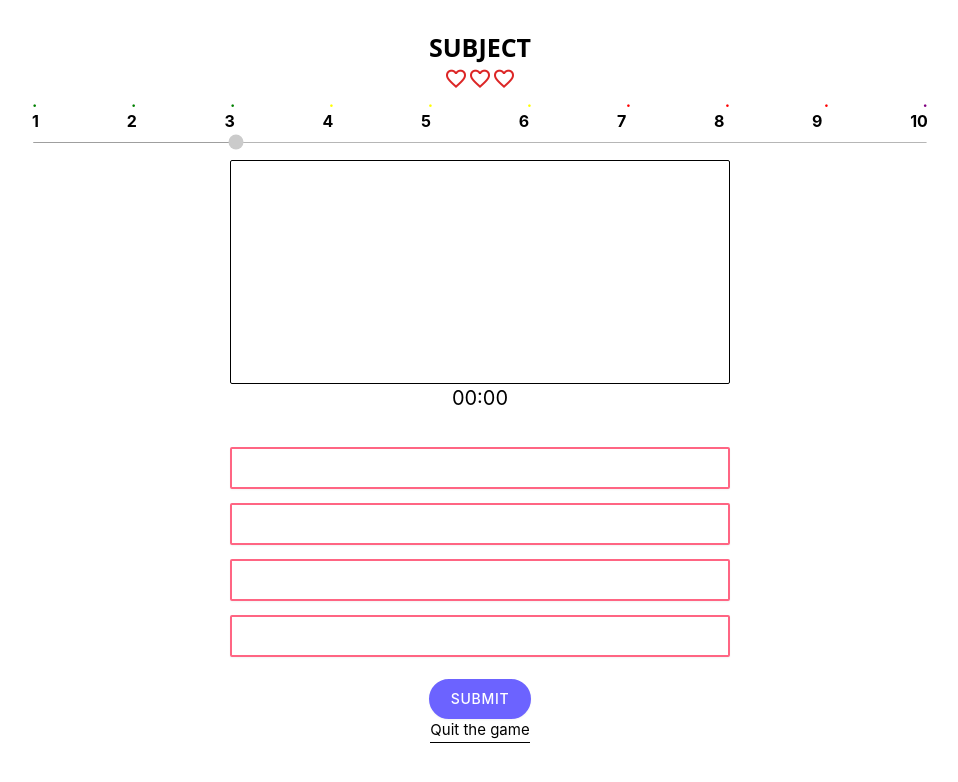
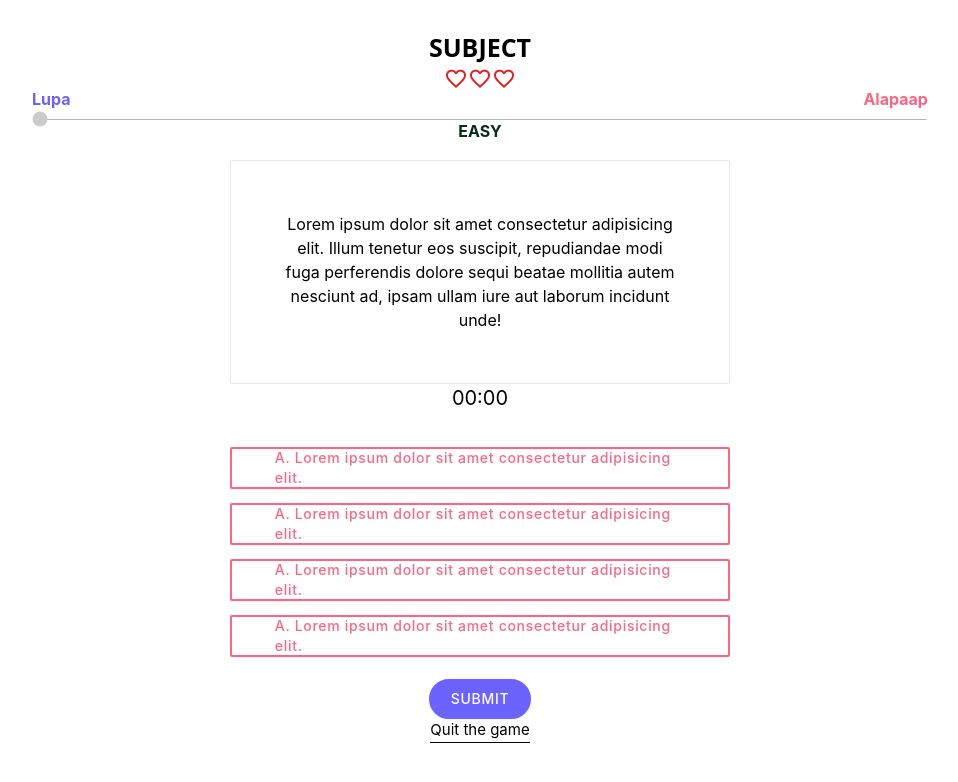
Before and after one commit to yukirochi/Alapaap, a React app in the folder frontend/: page /game in a window 1280 px wide. Shown: the whole page, without its empty margins (160-1118 px from the left). Built offline with nearby package versions, Linux system fonts and the light colour scheme.

Commit message:
more polished game ui

```diff
--- a/frontend/src/components/slider.jsx
+++ b/frontend/src/components/slider.jsx
@@ -1,29 +1,18 @@
-function Slider() {
+function Slider({value}) {
   return (
     <div className="w-[100%] h-[5%]  flex items-center justify-center flex-col ">
-        <div className="w-[70%] h-[30%] flex justify-between items-center mb-5 font-bold ">
-        <p className="text-[green]">.</p>
-        <p className="text-[green]">.</p>
-        <p className="text-[green]">.</p>
-        <p className="text-[yellow]">.</p>
-        <p className="text-[yellow]">.</p>
-        <p className="text-[yellow]">.</p>
-        <p className="text-[red]">.</p>
-        <p className="text-[red]">.</p>
-        <p className="text-[red]">.</p>
-        <p className="text-[purple]">.</p>
-      </div>
+
       <div className="w-[70%] h-[30%] flex justify-between items-center mb-5 font-bold">
-        <p >1</p>
-        <p>2</p>
-        <p>3</p>
-        <p>4</p>
-        <p>5</p>
-        <p>6</p>
-        <p>7</p>
-        <p>8</p>
-        <p>9</p>
-        <p>10</p>
+        <p className="text-[#6c63ff]">Lupa</p>
+        <p className="text-[green]"></p>
+        <p className="text-[green]"></p>
+        <p className="text-[#b69230]"></p>
+        <p className="text-[#b69230]"></p>
+        <p className="text-[#b69230]"></p>
+        <p className="text-[red]"></p>
+        <p className="text-[red]"></p>
+        <p className="text-[red]"></p>
+        <p className="text-[#ff6583]">Alapaap</p>
       </div>
       <input
         type="range"
@@ -31,9 +20,13 @@ function Slider() {
         min="1"
         max="10"
         step="1"
-        value="3"
+        value ={value}
         disabled
       />
+      {value <= 3 && <p className="text-green-950 font-bold">EASY</p>}
+      {value <= 6 && value > 3 && <p className="text-[#b69230] font-bold">MEDIUM</p>}
+      {value <= 9 && value > 6 && <p className="text-[red] font-bold">HARD</p>}
+      {value > 9 && <p className="text-[purple] font-bold">BOSS</p>}
     </div>
   );
 }
--- a/frontend/src/css/index.css
+++ b/frontend/src/css/index.css
@@ -15,3 +15,7 @@ code {
   font-family: source-code-pro, Menlo, Monaco, Consolas, "Courier New",
     monospace;
 }
+
+*{
+  cursor: pointer;
+}
--- a/frontend/src/pages/game.jsx
+++ b/frontend/src/pages/game.jsx
@@ -4,22 +4,37 @@ import Slider from "../components/slider";
 
 function Game() {
   let [life, setlife] = useState(3);
+  let [level, setlevel] = useState(1)
   return (
     <div className="w-[100vw] h-[100vh] overflow-hidden">
       <Gameheader life={life} />
       <div className="w-[100%] h-[5%]  flex relative">
-        <Slider />
+        <Slider value={level}/>
       </div>
+
       <div className=" w-[100%] h-[70%] flex flex-col justify-center items-center">
-        <div className="w-[80%] h-[40%] border-[1px] border-black rounded-sm max-w-[500px]"></div>
+        <div className="w-[80%] h-[40%] border-[1px] rounded-sm max-w-[500px] flex justify-center text-center items-center">
+          <p className="w-[80%]"> Lorem ipsum dolor sit amet consectetur adipisicing elit. Illum tenetur eos suscipit, repudiandae modi fuga perferendis dolore sequi beatae mollitia autem nesciunt ad, ipsam ullam iure aut laborum incidunt unde!</p>
+        </div>
         <div className="w-[80%] h-[5%] flex justify-center items-center text-[20px]">
           00:00
         </div>
         <div className="w-[80%] h-[50%] flex flex-col items-center justify-center gap-[5%]">
-          <div className="w-[100%] h-[15%]  max-w-[500px] bg-[white]  px-5 py-2 text-sm shadow-sm hover:shadow-lg  font-medium tracking-wider border-2 border-[#ff6583] hover:bg-[#ff6583] hover:border-[#ff6583] text-white hover:text-[#ff6583] rounded-sm transition ease-in duration-300"></div>
-          <div className="w-[100%] h-[15%]  max-w-[500px] bg-[white]  px-5 py-2 text-sm shadow-sm hover:shadow-lg  font-medium tracking-wider border-2 border-[#ff6583] hover:bg-[#ff6583] hover:border-[#ff6583] text-white hover:text-[#ff6583] rounded-sm transition ease-in duration-300"></div>
-          <div className="w-[100%] h-[15%]  max-w-[500px] bg-[white]  px-5 py-2 text-sm shadow-sm hover:shadow-lg  font-medium tracking-wider border-2 border-[#ff6583] hover:bg-[#ff6583] hover:border-[#ff6583] text-white hover:text-[#ff6583] rounded-sm transition ease-in duration-300"></div>
-          <div className="w-[100%] h-[15%]  max-w-[500px] bg-[white]  px-5 py-2 text-sm shadow-sm hover:shadow-lg  font-medium tracking-wider border-2 border-[#ff6583] hover:bg-[#ff6583] hover:border-[#ff6583] text-white hover:text-[#ff6583] rounded-sm transition ease-in duration-300"></div>
+          <div className="w-[100%] h-[15%]  max-w-[500px] bg-[white] text-[#ff6583] px-5 py-2 text-sm shadow-sm hover:shadow-lg   flex justify-center items-center font-medium tracking-wider border-2 border-[#ff6583] hover:bg-[#ff6583] hover:border-[#ff6583] hover:text-white  rounded-sm transition ease-in duration-300">
+           <p className="w-[90%]">A. Lorem ipsum dolor sit amet consectetur adipisicing elit.</p>
+          </div>
+          <div className="w-[100%] h-[15%]  max-w-[500px] bg-[white] text-[#ff6583] px-5 py-2 text-sm shadow-sm hover:shadow-lg   flex justify-center items-center font-medium tracking-wider border-2 border-[#ff6583] hover:bg-[#ff6583] hover:border-[#ff6583] hover:text-white  rounded-sm transition ease-in duration-300">
+           <p className="w-[90%]">A. Lorem ipsum dolor sit amet consectetur adipisicing elit.</p>
+          </div>
+          <div className="w-[100%] h-[15%]  max-w-[500px] bg-[white] text-[#ff6583] px-5 py-2 text-sm shadow-sm hover:shadow-lg   flex justify-center items-center font-medium tracking-wider border-2 border-[#ff6583] hover:bg-[#ff6583] hover:border-[#ff6583] hover:text-white  rounded-sm transition ease-in duration-300">
+           <p className="w-[90%]">A. Lorem ipsum dolor sit amet consectetur adipisicing elit.</p>
+          </div>
+          <div className="w-[100%] h-[15%]  max-w-[500px] bg-[white] text-[#ff6583] px-5 py-2 text-sm shadow-sm hover:shadow-lg   flex justify-center items-center font-medium tracking-wider border-2 border-[#ff6583] hover:bg-[#ff6583] hover:border-[#ff6583] hover:text-white  rounded-sm transition ease-in duration-300">
+           <p className="w-[90%]">A. Lorem ipsum dolor sit amet consectetur adipisicing elit.</p>
+
+          </div>
+
+
         </div>
         <div className="w-[100%] h-[5%] flex justify-center items-center flex-col">
           <button className="bg-[#6c63ff] hover:bg-transparent px-5 py-2 text-sm shadow-sm hover:shadow-lg  font-medium tracking-wider border-2 border-[#6c63ff] hover:border-[#6c63ff] text-white hover:text-[#6c63ff] rounded-full transition ease-in duration-300">
```
